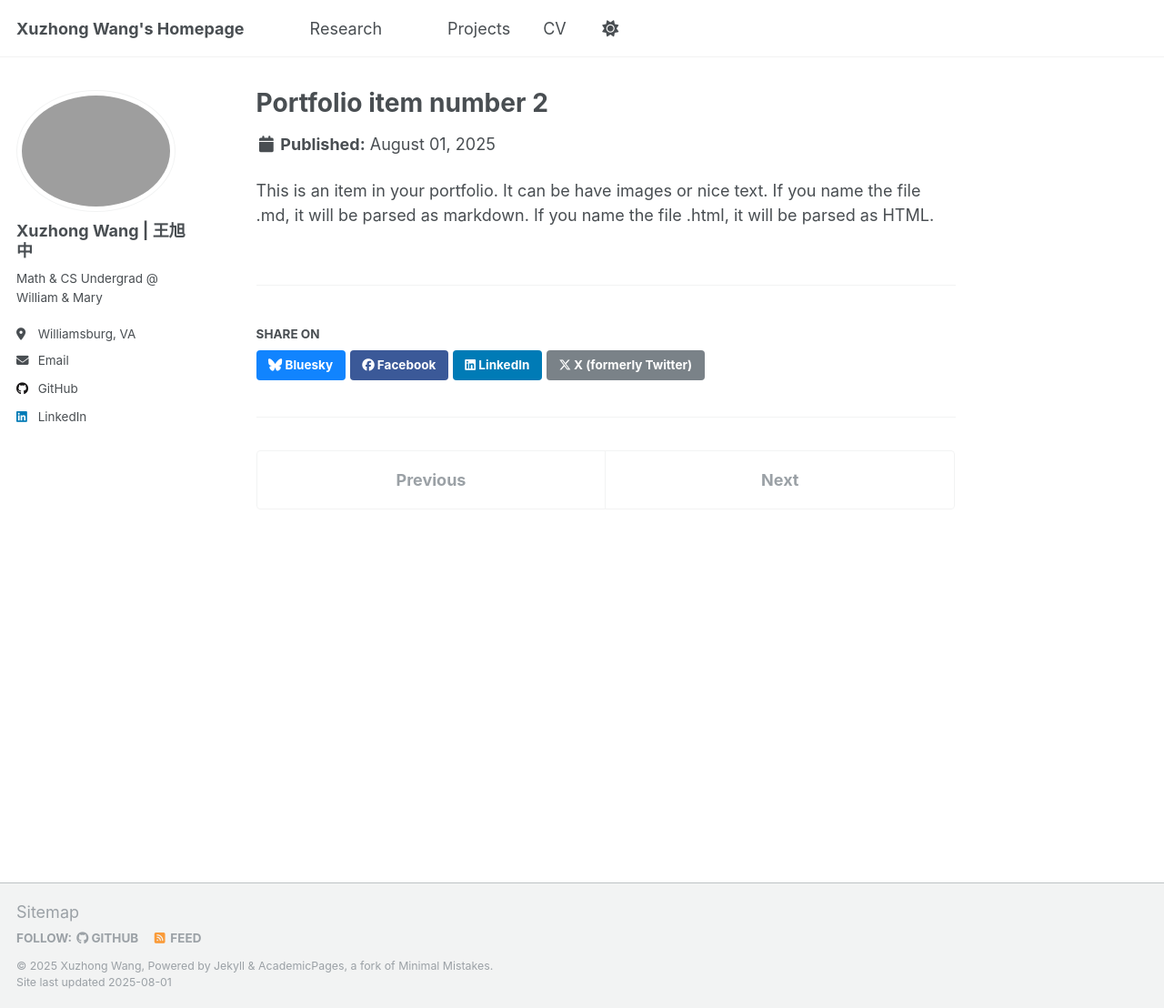
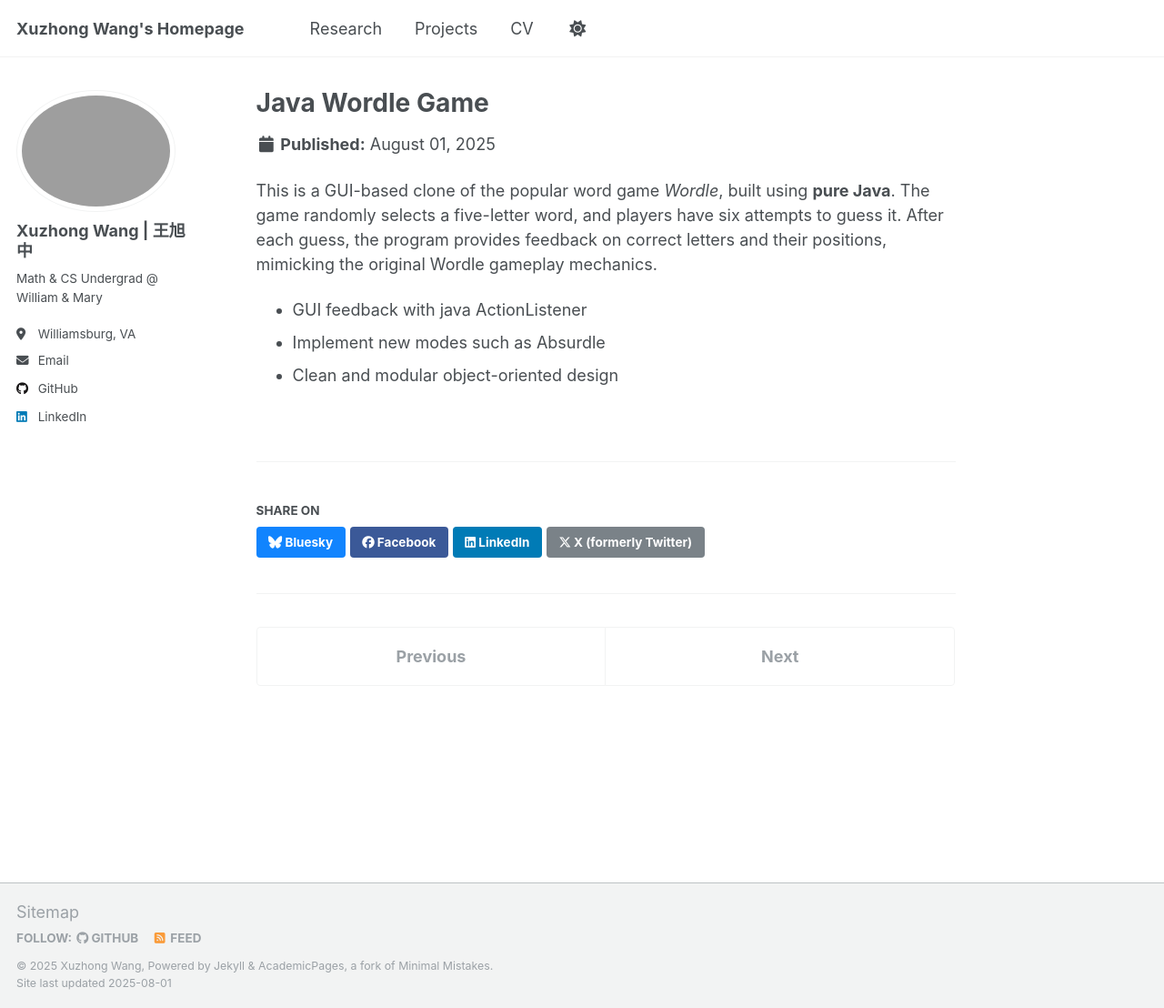
Before and after one commit to xuzhongwm/xuzhongwm.github.io, a Jekyll site: the page built from _portfolio/portfolio-2.html, in a window 1280 px wide and 1108 px high. Shown: the whole window at 91% size. Built offline with Jekyll 4.4.1, drawn with Linux system fonts in a browser that asks for light colours.

Commit message:
Update projects

```diff
--- a/_data/navigation.yml
+++ b/_data/navigation.yml
@@ -18,7 +18,7 @@ main:
   # url: /teaching/
 
   - title: "Research"
-  - url: /research/
+    url: /research/
 
   - title: "Projects"
     url: /portfolio/
--- a/_portfolio/portfolio-2.html
+++ b/_portfolio/portfolio-2.html
@@ -1,7 +1,17 @@
 ---
-title: "Portfolio item number 2"
-excerpt: "Short description of portfolio item number 2 <br/><img src='/images/500x300.png'>"
+title: "Java Wordle Game"
+excerpt: "A terminal-based clone of the popular Wordle game written in Java"
 collection: portfolio
 ---
 
-This is an item in your portfolio. It can be have images or nice text. If you name the file .md, it will be parsed as markdown. If you name the file .html, it will be parsed as HTML.
+  <p>
+    This is a GUI-based clone of the popular word game <em>Wordle</em>, built using <strong>pure Java</strong>.
+    The game randomly selects a five-letter word, and players have six attempts to guess it. After each guess,
+    the program provides feedback on correct letters and their positions, mimicking the original Wordle gameplay mechanics.
+  </p>
+
+  <ul>
+    <li>GUI feedback with java ActionListener</li>
+    <li>Implement new modes such as Absurdle</li>
+    <li>Clean and modular object-oriented design</li>
+  </ul>
```
Also changed, not shown: _portfolio/portfolio-1.md (+5 -3 lines).
